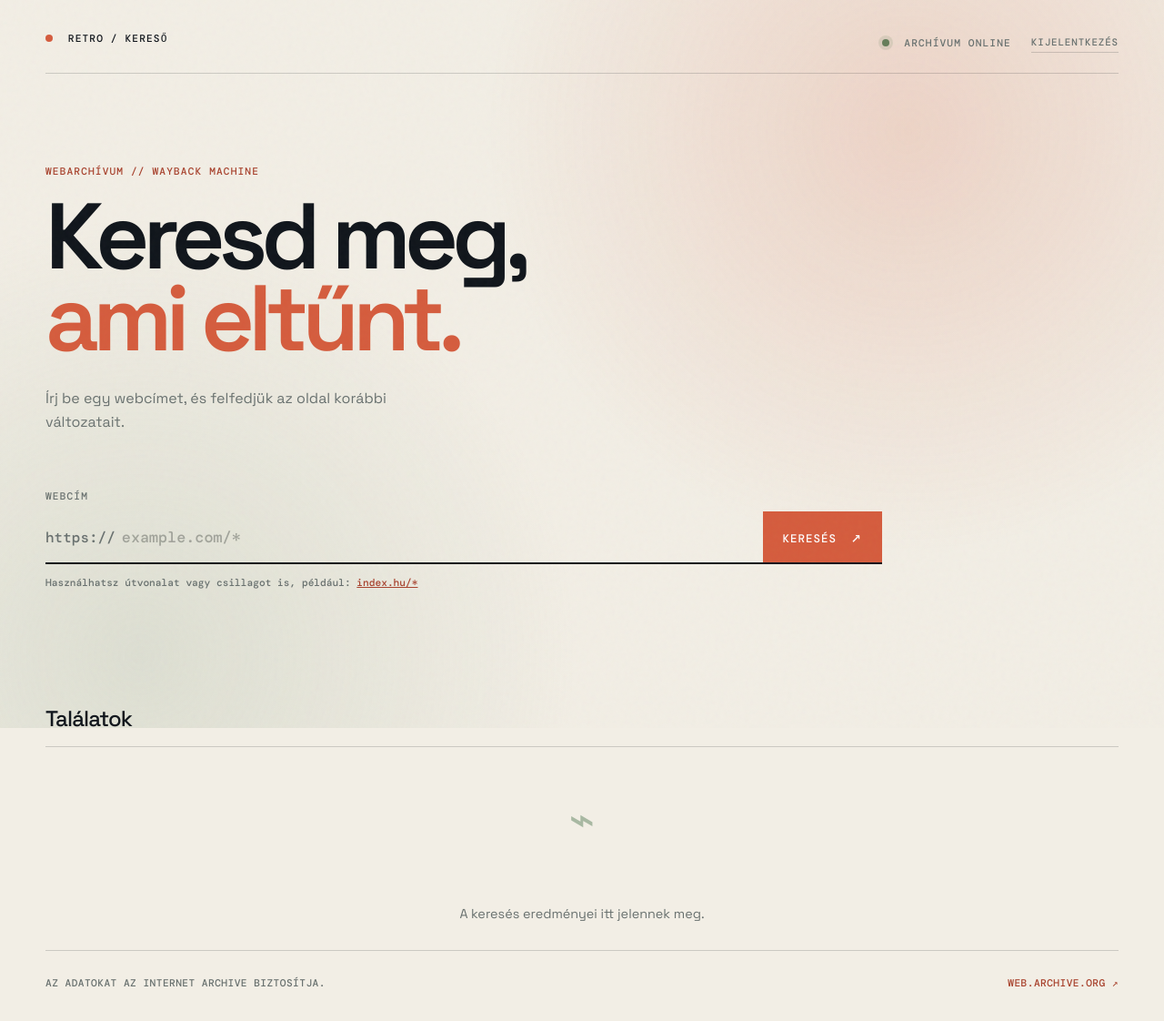
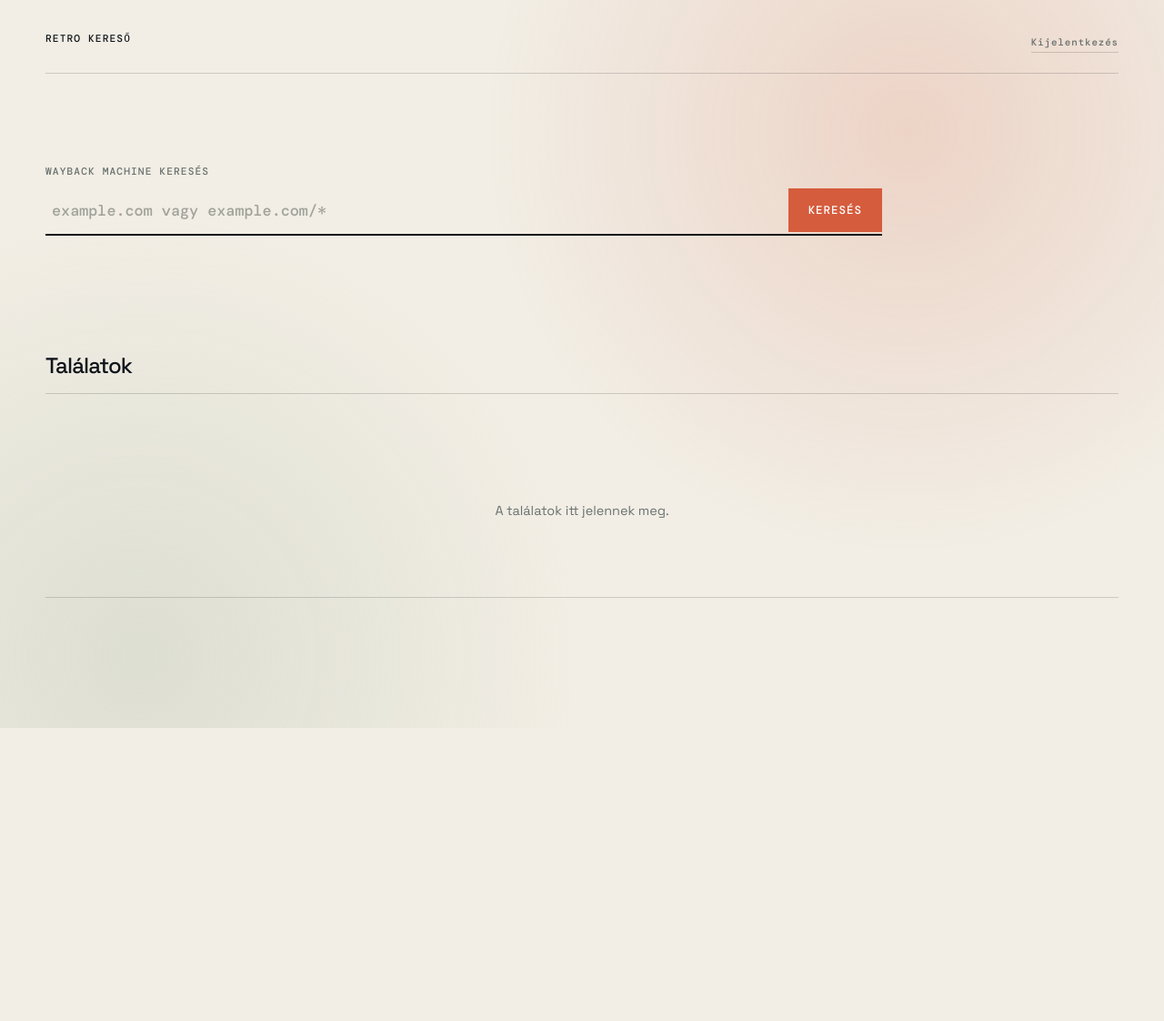
Before and after one commit to hyydra/synology-openclaw-homeassistant, a PHP site: page /index.php in a window 1280 px wide. Shown: the whole page at 91% size. After the commit the page ends 800 px from the top, so only its background shows below. Run offline with PHP 8.4, Linux system fonts and the light colour scheme; the visitor is signed in with stand-in values (Sample User, id 1).

Commit message:
simplify authenticated search UI

```diff
--- a/index.php
+++ b/index.php
@@ -18,15 +18,14 @@ $authenticated = retroIsAuthenticated();
 <head>
   <meta charset="UTF-8">
   <meta name="viewport" content="width=device-width, initial-scale=1.0">
-  <meta name="theme-color" content="#10151b">
-  <title>Retro kereső | Webarchívum</title>
+  <meta name="theme-color" content="#f6f6f3">
+  <title>Retro kereső</title>
   <link rel="preconnect" href="https://fonts.googleapis.com">
   <link rel="preconnect" href="https://fonts.gstatic.com" crossorigin>
-  <link href="https://fonts.googleapis.com/css2?family=DM+Mono:wght@400;500&family=Space+Grotesk:wght@400;500;600;700&display=swap" rel="stylesheet">
+  <link href="https://fonts.googleapis.com/css2?family=DM+Mono:wght@400;500&family=Space+Grotesk:wght@400;500;600&display=swap" rel="stylesheet">
   <link rel="stylesheet" href="/styles.css">
 </head>
 <body data-authenticated="<?= $authenticated ? 'true' : 'false' ?>">
-  <div class="grain"></div>
   <main class="shell">
     <?php if (!$authenticated): ?>
     <section id="loginView" class="login-view" aria-label="Belépés">
@@ -39,35 +38,29 @@ $authenticated = retroIsAuthenticated();
       </form>
     </section>
     <?php else: ?>
-    <section id="appView" class="app-view" aria-labelledby="appTitle">
+    <section id="appView" class="app-view" aria-label="Wayback kereső">
       <header class="topbar">
-        <div class="brand"><span class="brand-dot"></span> RETRO / KERESŐ</div>
-        <div class="topbar-actions">
-          <div class="status"><span class="live-dot"></span> ARCHÍVUM ONLINE</div>
-          <button id="logoutButton" class="logout-button" type="button">KIJELENTKEZÉS</button>
+        <div class="brand">RETRO KERESŐ</div>
+        <button id="logoutButton" class="logout-button" type="button">Kijelentkezés</button>
+      </header>
+
+      <form id="searchForm" class="search-form">
+        <label for="url">Wayback Machine keresés</label>
+        <div class="search-row">
+          <input id="url" name="url" type="text" inputmode="url" autocomplete="url" placeholder="example.com vagy example.com/*" required>
+          <button class="search-button" type="submit">Keresés</button>
         </div>
-      </header>
-      <div class="hero-copy">
-        <p class="eyebrow">WEBARCHÍVUM // WAYBACK MACHINE</p>
-        <h1 id="appTitle">Keresd meg,<br><em>ami eltűnt.</em></h1>
-        <p class="intro">Írj be egy webcímet, és felfedjük az oldal korábbi változatait.</p>
-      </div>
-      <form id="searchForm" class="search-form">
-        <label for="url">Webcím</label>
-        <div class="search-row">
-          <span class="protocol">https://</span>
-          <input id="url" name="url" type="text" inputmode="url" autocomplete="url" placeholder="example.com/*" required>
-          <button class="search-button" type="submit"><span>Keresés</span><b>↗</b></button>
-        </div>
-        <p class="hint">Használhatsz útvonalat vagy csillagot is, például: <button type="button" class="example-link">index.hu/*</button></p>
         <p id="searchError" class="message error" role="alert"></p>
       </form>
+
       <section class="results-section" aria-live="polite">
-        <div class="results-heading"><h2 id="resultTitle">Találatok</h2><span id="resultCount" class="count"></span></div>
+        <div class="results-heading">
+          <h2 id="resultTitle">Találatok</h2>
+          <span id="resultCount" class="count"></span>
+        </div>
         <div id="results" class="results-grid"></div>
-        <div id="emptyState" class="empty-state"><span class="empty-symbol">⌁</span><p>A keresés eredményei itt jelennek meg.</p></div>
+        <div id="emptyState" class="empty-state"><p>A találatok itt jelennek meg.</p></div>
       </section>
-      <footer class="footer"><span>Az adatokat az Internet Archive biztosítja.</span><a href="https://web.archive.org/" target="_blank" rel="noreferrer">WEB.ARCHIVE.ORG ↗</a></footer>
     </section>
     <?php endif; ?>
   </main>
```
